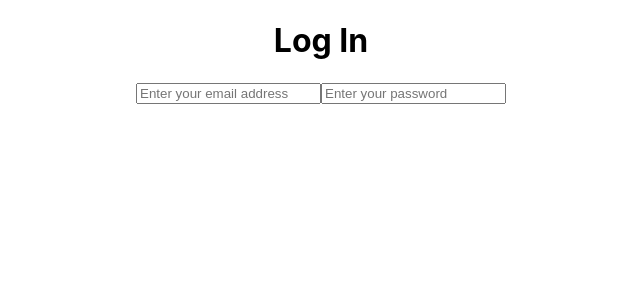
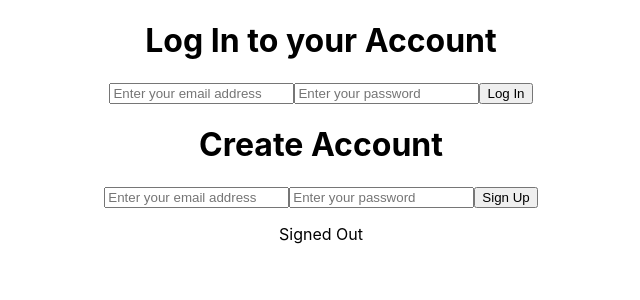
Before and after one commit to shal0054/YRH-Schedule, a React (Create React App) app: page / in a window 1280 px wide. Shown: the top 300 px of the page, without its empty margins (319-959 px from the left). Built offline with nearby package versions, Linux system fonts and the light colour scheme; no server answers.

Commit message:
signin and signup func complete

```diff
--- a/src/App.js
+++ b/src/App.js
@@ -1,10 +1,14 @@
 import './App.css';
-import SignIn from './components/SignIn';
+import SignIn from './components/auth/SignIn';
+import SignUp from './components/auth/SignUp';
+import AuthDetails from './components/AuthDetails.jsx';
 
 function App() {
 	return (
 		<div className='App'>
 			<SignIn />
+			<SignUp />
+			<AuthDetails />
 		</div>
 	);
 }
--- /dev/null
+++ b/src/components/AuthDetails.jsx
@@ -0,0 +1,25 @@
+import { onAuthStateChanged } from 'firebase/auth';
+import { useEffect, useState } from 'react';
+import { auth } from '../firebase';
+
+const AuthDetails = () => {
+	const [authUser, setAuthUser] = useState(null);
+
+	useEffect(() => {
+		const listen = onAuthStateChanged(auth, user => {
+			if (user) {
+				setAuthUser(user);
+			} else {
+				setAuthUser(null);
+			}
+		});
+	}, []);
+
+	return (
+		<div>
+			{authUser ? <p>{`Signed In as ${authUser.email}`}</p> : <p>Signed Out</p>}
+		</div>
+	);
+};
+
+export default AuthDetails;
--- a/src/components/SignIn.jsx
+++ /dev/null
@@ -1,26 +0,0 @@
-import { useState } from 'react';
-
-const SignIn = () => {
-	const [email, setEmail] = useState('');
-	const [password, setPassword] = useState('');
-
-	return (
-		<div className='sign-in-container'>
-			<form>
-				<h1>Log In</h1>
-				<input
-					type='email'
-					placeholder='Enter your email address'
-					value={email}
-				/>
-				<input
-					type='password'
-					placeholder='Enter your password'
-					value={password}
-				/>
-			</form>
-		</div>
-	);
-};
-
-export default SignIn;
--- /dev/null
+++ b/src/components/auth/SignIn.jsx
@@ -0,0 +1,42 @@
+import { signInWithEmailAndPassword } from 'firebase/auth';
+import { useState } from 'react';
+import { auth } from '../../firebase';
+
+const SignIn = () => {
+	const [email, setEmail] = useState('');
+	const [password, setPassword] = useState('');
+
+	const signIn = ev => {
+		ev.preventDefault();
+		signInWithEmailAndPassword(auth, email, password)
+			.then(userCredentials => {
+				console.log(userCredentials);
+			})
+			.catch(error => {
+				console.warn(error);
+			});
+	};
+
+	return (
+		<div className='sign-in-container'>
+			<form onSubmit={signIn}>
+				<h1>Log In to your Account</h1>
+				<input
+					type='email'
+					placeholder='Enter your email address'
+					value={email}
+					onChange={ev => setEmail(ev.target.value)}
+				/>
+				<input
+					type='password'
+					placeholder='Enter your password'
+					value={password}
+					onChange={ev => setPassword(ev.target.value)}
+				/>
+				<button type='submit'>Log In</button>
+			</form>
+		</div>
+	);
+};
+
+export default SignIn;
--- /dev/null
+++ b/src/components/auth/SignUp.jsx
@@ -0,0 +1,42 @@
+import { createUserWithEmailAndPassword } from 'firebase/auth';
+import { useState } from 'react';
+import { auth } from '../../firebase';
+
+const SignUp = () => {
+	const [email, setEmail] = useState('');
+	const [password, setPassword] = useState('');
+
+	const signUp = ev => {
+		ev.preventDefault();
+		createUserWithEmailAndPassword(auth, email, password)
+			.then(userCredentials => {
+				console.log(userCredentials);
+			})
+			.catch(error => {
+				console.warn(error);
+			});
+	};
+
+	return (
+		<div className='sign-in-container'>
+			<form onSubmit={signUp}>
+				<h1>Create Account</h1>
+				<input
+					type='email'
+					placeholder='Enter your email address'
+					value={email}
+					onChange={ev => setEmail(ev.target.value)}
+				/>
+				<input
+					type='password'
+					placeholder='Enter your password'
+					value={password}
+					onChange={ev => setPassword(ev.target.value)}
+				/>
+				<button type='submit'>Sign Up</button>
+			</form>
+		</div>
+	);
+};
+
+export default SignUp;
--- a/src/firebase.js
+++ b/src/firebase.js
@@ -1,6 +1,7 @@
 // Import the functions you need from the SDKs you need
 import { initializeApp } from 'firebase/app';
-import { getAnalytics } from 'firebase/analytics';
+import { getAuth } from 'firebase/auth';
+// import { getAnalytics } from 'firebase/analytics';
 // TODO: Add SDKs for Firebase products that you want to use
 // https://firebase.google.com/docs/web/setup#available-libraries
 
@@ -18,4 +19,5 @@ const firebaseConfig = {
 
 // Initialize Firebase
 const app = initializeApp(firebaseConfig);
-const analytics = getAnalytics(app);
+// const analytics = getAnalytics(app);
+export const auth = getAuth(app);
```
